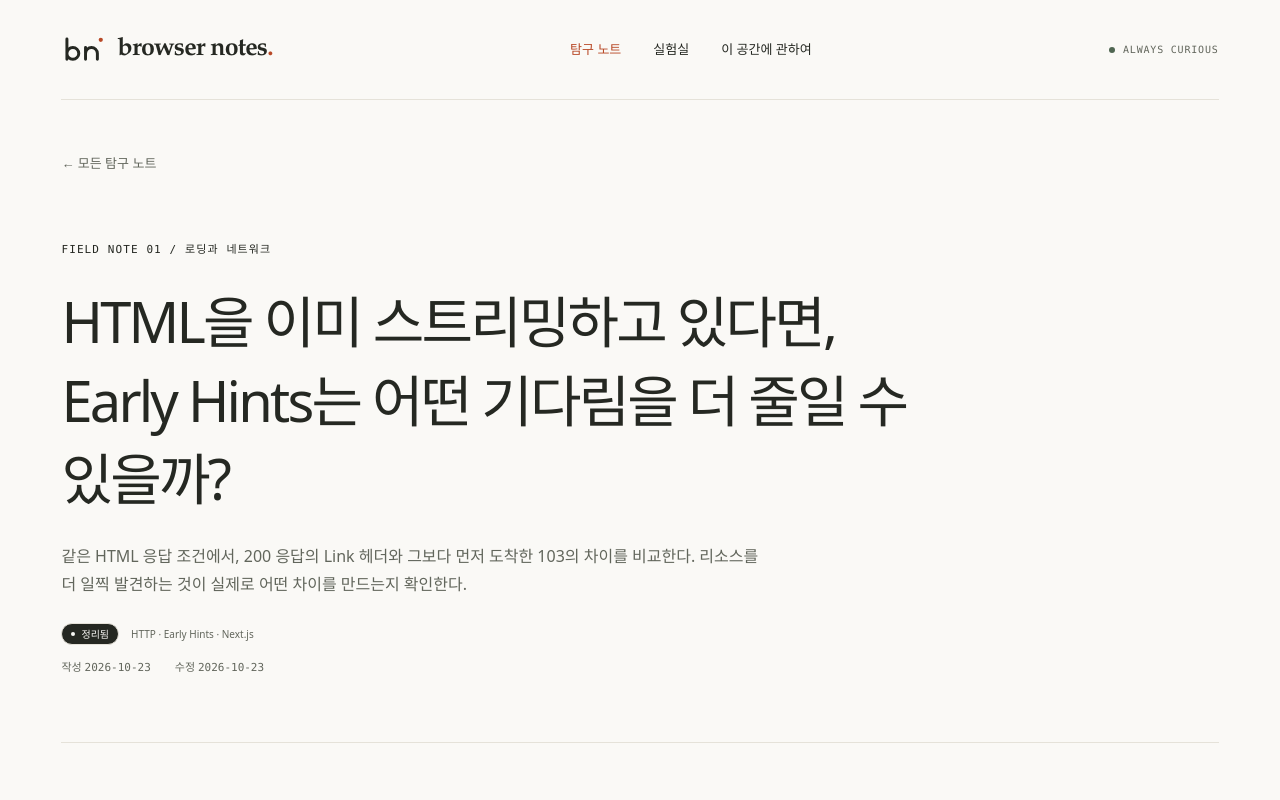
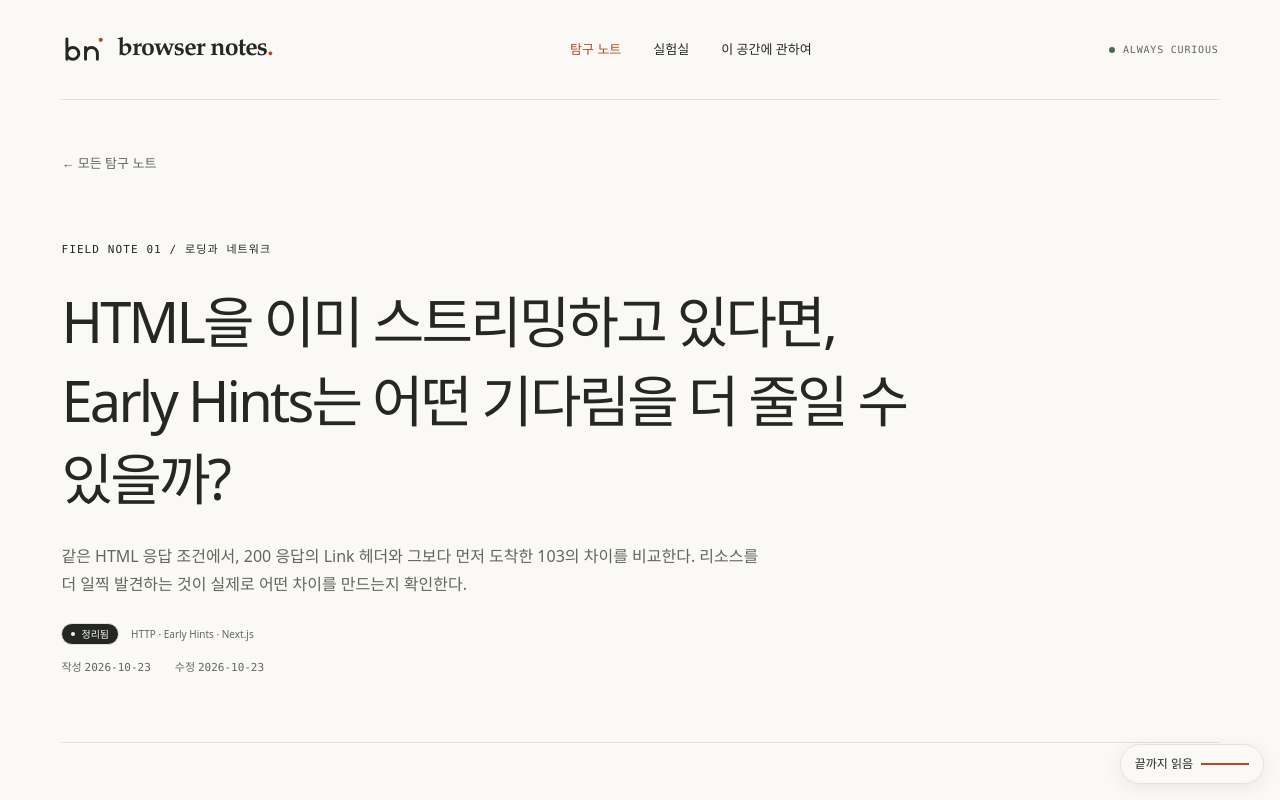
Before and after one commit to hoony-94/browser-notes, a Next.js app: page /notes/early-hints in a window 1280 px wide. Shown: the top 800 px of the page. Built offline with nearby package versions, Linux system fonts and the light colour scheme.

Commit message:
긴 탐구 노트에 스크롤에 따라 남은 읽기 시간을 보여주는 표시 추가

```diff
--- a/src/app/globals.css
+++ b/src/app/globals.css
@@ -205,6 +205,19 @@ input[type="range"] { display: block; width: 100%; height: 20px; margin: 8px 0 1
 .article-toc { display: flex; flex-direction: column; gap: var(--space-3); position: sticky; top: var(--space-7); height: fit-content; font-size: var(--text-sm); color: var(--color-muted); }
 .article-toc .eyebrow { margin-bottom: var(--space-4); color: var(--color-text); }
 .article-toc a:hover { color: var(--color-accent); }
+/* A pill in the corner by default; a sticky column beside the article when there is room. */
+.reading-progress { position: fixed; right: 16px; bottom: 16px; z-index: 10; display: flex; align-items: center; gap: var(--space-2); padding: 8px 14px; border: 1px solid var(--color-line); border-radius: var(--radius-pill); background: var(--color-bg); box-shadow: 0 4px 16px rgb(37 40 34 / .08); font-size: 12px; color: var(--color-muted); }
+.reading-progress .eyebrow, .reading-progress small { display: none; }
+.reading-progress strong { font-weight: 500; color: var(--color-text); white-space: nowrap; }
+.reading-bar { width: 48px; height: 2px; background: var(--color-line); overflow: hidden; flex-shrink: 0; }
+.reading-bar i { display: block; height: 100%; background: var(--color-accent); transition: width var(--duration-fast) linear; }
+@media (min-width: 1300px) {
+  .article-layout:not(.article-layout-without-toc) { grid-template-columns: 220px minmax(0, var(--reading-max)) 150px; }
+  .article-layout:not(.article-layout-without-toc) .reading-progress { position: sticky; top: var(--space-7); right: auto; bottom: auto; height: fit-content; flex-direction: column; align-items: stretch; gap: var(--space-2); padding: 0; border: 0; border-radius: 0; background: none; box-shadow: none; font-size: var(--text-sm); }
+  .article-layout:not(.article-layout-without-toc) .reading-progress .eyebrow { display: block; margin-bottom: var(--space-2); color: var(--color-text); }
+  .article-layout:not(.article-layout-without-toc) .reading-progress small { display: block; font-family: var(--font-mono); font-size: 10px; }
+  .article-layout:not(.article-layout-without-toc) .reading-bar { width: 100%; }
+}
 .prose > h2:not(:first-child) { margin-top: var(--space-8); padding-top: var(--space-6); border-top: 1px solid var(--color-line); }
 .prose pre { max-width: 100%; overflow-x: auto; padding: var(--space-5); border-radius: var(--radius-sm); background: var(--color-surface); line-height: 1.7; }
 .prose pre code { font-size: var(--text-sm); }
--- a/src/app/notes/[slug]/page.tsx
+++ b/src/app/notes/[slug]/page.tsx
@@ -1,6 +1,7 @@
 import type { Metadata } from "next";
 import Link from "next/link";
 import { notFound } from "next/navigation";
+import { ReadingProgress } from "@/components/reading-progress";
 import { getNote, getNotes } from "@/lib/notes";
 
 export async function generateStaticParams() {
@@ -45,6 +46,7 @@ export default async function NotePage({ params }: { params: Promise<{ slug: str
           </aside>
         )}
         <article className="prose"><Content /></article>
+        <ReadingProgress />
       </div>
     </main>
   );
--- /dev/null
+++ b/src/components/reading-progress.tsx
@@ -0,0 +1,55 @@
+"use client";
+
+import { useEffect, useState } from "react";
+
+// Korean technical prose reads at roughly 500 characters a minute; each figure
+// or chart adds about 12 seconds. Short notes don't need the indicator.
+const charactersPerMinute = 500;
+const minutesPerFigure = 0.2;
+const minimumMinutes = 3;
+
+export function ReadingProgress() {
+  const [reading, setReading] = useState<{ total: number; percent: number } | null>(null);
+
+  useEffect(() => {
+    const article = document.querySelector<HTMLElement>("article.prose");
+    if (!article) return;
+    const characters = article.innerText.match(/\S/g)?.length ?? 0;
+    const figures = new Set(article.querySelectorAll("figure, .hint-demo")).size;
+    const total = characters / charactersPerMinute + figures * minutesPerFigure;
+
+    let frame = 0;
+    const update = () => {
+      frame = 0;
+      // 0% when the article's top reaches the top of the viewport,
+      // 100% when its bottom reaches the bottom.
+      const top = article.getBoundingClientRect().top + window.scrollY;
+      const span = article.offsetHeight - window.innerHeight;
+      const progress = span > 0 ? Math.min(1, Math.max(0, (window.scrollY - top) / span)) : 1;
+      const percent = Math.round(progress * 100);
+      setReading(current => (current?.percent === percent && current.total === total ? current : { total, percent }));
+    };
+    const schedule = () => {
+      if (!frame) frame = requestAnimationFrame(update);
+    };
+    update();
+    window.addEventListener("scroll", schedule, { passive: true });
+    window.addEventListener("resize", schedule);
+    return () => {
+      cancelAnimationFrame(frame);
+      window.removeEventListener("scroll", schedule);
+      window.removeEventListener("resize", schedule);
+    };
+  }, []);
+
+  if (!reading || reading.total < minimumMinutes) return null;
+  const remaining = reading.total * (1 - reading.percent / 100);
+  const label = reading.percent >= 99 ? "끝까지 읽음" : remaining < 1 ? "1분 이내 남음" : `약 ${Math.ceil(remaining)}분 남음`;
+
+  return <aside className="reading-progress" aria-label="읽기 진행">
+    <span className="eyebrow">READING TIME</span>
+    <strong>{label}</strong>
+    <span className="reading-bar" aria-hidden="true"><i style={{ width: `${reading.percent}%` }} /></span>
+    <small>{reading.percent}% · 전체 약 {Math.round(reading.total)}분</small>
+  </aside>;
+}
```
